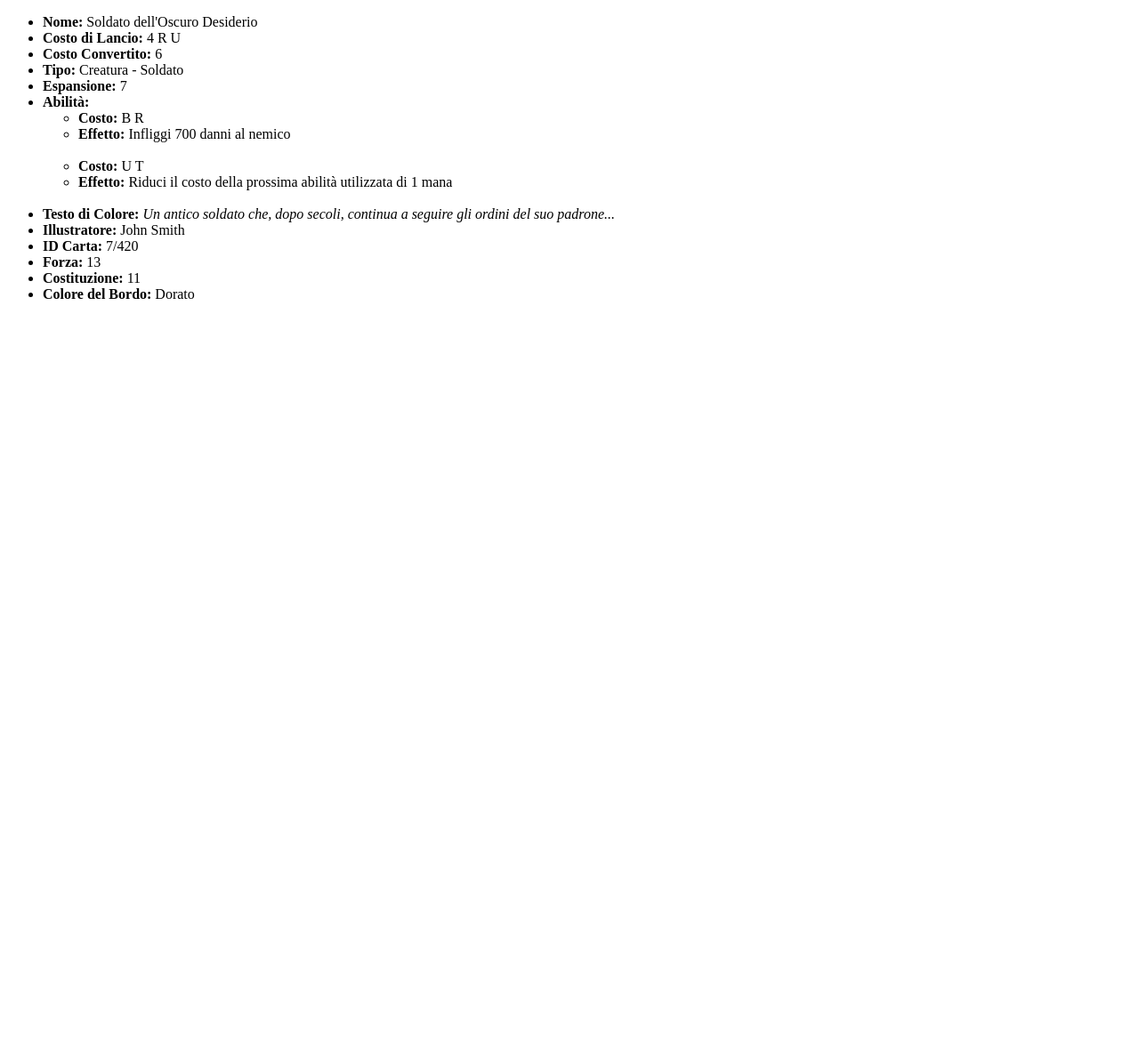
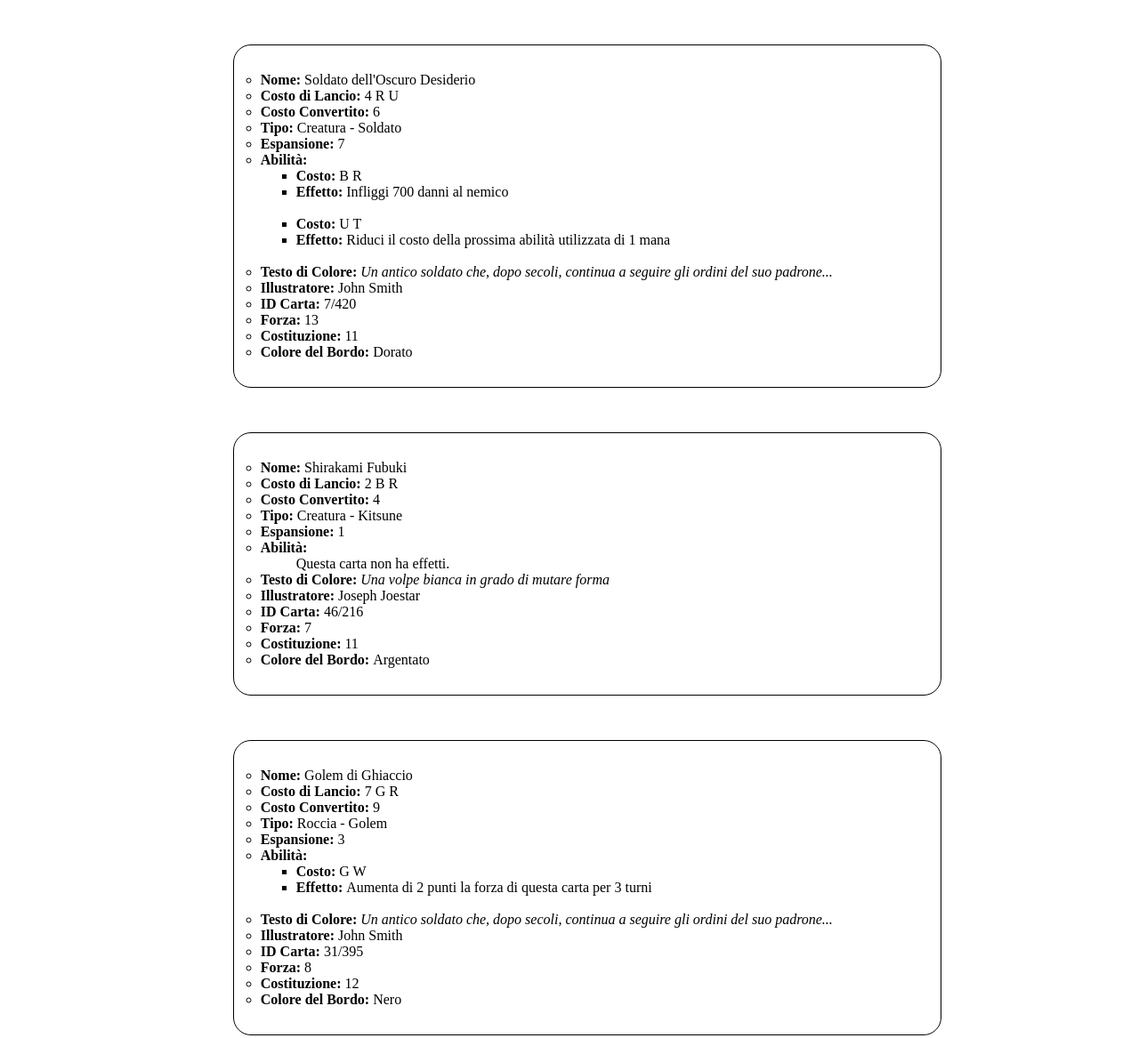
Before and after one commit to DamianoLandi/js-struttura-dati, a plain HTML site: page index.html in a window 1280 px wide. Shown: the whole page at 89% size. Before the commit the page ends 800 px from the top, so only its background shows below. Drawn offline with Linux system fonts and the light colour scheme.

Commit message:
Stampa multiple carte

```diff
--- /dev/null
+++ b/css/style.css
@@ -0,0 +1,7 @@
+body > ul > ul{
+    border: 1px solid black;
+    margin: 50px auto;
+    width: 60%;
+    border-radius: 20px;
+    padding: 30px;
+}
--- a/index.html
+++ b/index.html
@@ -5,6 +5,7 @@
     <meta http-equiv="X-UA-Compatible" content="IE=edge">
     <meta name="viewport" content="width=device-width, initial-scale=1.0">
     <title>Document</title>
+    <link rel="stylesheet" href="./css/style.css">
 </head>
 <body>
     <ul id="carta"></ul>
--- a/js/script.js
+++ b/js/script.js
@@ -1,34 +1,4 @@
-const card = {
-    nome: "Soldato dell'Oscuro Desiderio",
-    costo: ["4", "R", "U"],
-    costoConvertito: 6,
-    tipo: {
-        primoTipo: "Creatura",
-        archetipo: "Soldato",
-    },
-    espansione: 7,
-    effetti: [
-        {
-            costo: ["B", "R"],
-            effetto: "Infliggi 700 danni al nemico",
-        },
-        {
-            costo: ["U", "T"],
-            effetto: "Riduci il costo della prossima abilità utilizzata di 1 mana",
-        }
-    ],
-    testoColore: "Un antico soldato che, dopo secoli, continua a seguire gli ordini del suo padrone...",
-    illustratore: "John Smith",
-    idCarta: {
-        numero: 7,
-        totale: 420,
-    },
-    forza: 13,
-    costituzione: 11,
-    bordo: "Dorato",
-}
-
-const cardDisplay = document.getElementById("carta");
+const cardFunction = (card) =>{
 
     let costo = "";
 
@@ -57,9 +27,9 @@ if(!card.effetti.length){
         }
     }
 
-let message = "";
+    let functionMessage = "<ul>";
 
-message +=
+    functionMessage +=
     `<li><strong>Nome: </strong> ${card.nome}</li>
     <li><strong>Costo di Lancio: </strong>${costo}</li>
     <li><strong>Costo Convertito: </strong>${card.costoConvertito}</li>
@@ -72,6 +42,95 @@ message +=
     <li><strong>Forza: </strong>${card.forza}</li>
     <li><strong>Costituzione: </strong>${card.costituzione}</li>
     <li><strong>Colore del Bordo: </strong>${card.bordo}</li>
- </ul>`
+    </ul>`;
 
+    return functionMessage;
+};
+
+const cardList = [
+    {
+        nome: "Soldato dell'Oscuro Desiderio",
+        costo: ["4", "R", "U"],
+        costoConvertito: 6,
+        tipo: {
+            primoTipo: "Creatura",
+            archetipo: "Soldato",
+        },
+        espansione: 7,
+        effetti: [
+            {
+                costo: ["B", "R"],
+                effetto: "Infliggi 700 danni al nemico",
+            },
+            {
+                costo: ["U", "T"],
+                effetto: "Riduci il costo della prossima abilità utilizzata di 1 mana",
+            }
+        ],
+        testoColore: "Un antico soldato che, dopo secoli, continua a seguire gli ordini del suo padrone...",
+        illustratore: "John Smith",
+        idCarta: {
+            numero: 7,
+            totale: 420,
+        },
+        forza: 13,
+        costituzione: 11,
+        bordo: "Dorato",
+    },
+
+    {
+        nome: "Shirakami Fubuki",
+        costo: ["2", "B", "R"],
+        costoConvertito: 4,
+        tipo: {
+            primoTipo: "Creatura",
+            archetipo: "Kitsune",
+        },
+        espansione: 1,
+        effetti: [],
+        testoColore: "Una volpe bianca in grado di mutare forma",
+        illustratore: "Joseph Joestar",
+        idCarta: {
+            numero: 46,
+            totale: 216,
+        },
+        forza: 7,
+        costituzione: 11,
+        bordo: "Argentato",
+    },
+
+    {
+        nome: "Golem di Ghiaccio",
+        costo: ["7", "G", "R"],
+        costoConvertito: 9,
+        tipo: {
+            primoTipo: "Roccia",
+            archetipo: "Golem",
+        },
+        espansione: 3,
+        effetti: [
+            {
+                costo: ["G", "W"],
+                effetto: "Aumenta di 2 punti la forza di questa carta per 3 turni",
+            },
+        ],
+        testoColore: "Un antico soldato che, dopo secoli, continua a seguire gli ordini del suo padrone...",
+        illustratore: "John Smith",
+        idCarta: {
+            numero: 31,
+            totale: 395,
+        },
+        forza: 8,
+        costituzione: 12,
+        bordo: "Nero",
+    }
+];
+
+const cardDisplay = document.getElementById("carta");
+
+let message = ""
+
+for (let h = 0; h < cardList.length;h++){
+    message += cardFunction(cardList[h]);
+}
  cardDisplay.innerHTML = message;
```
Lines whose indentation alone changed are shown as unchanged.
